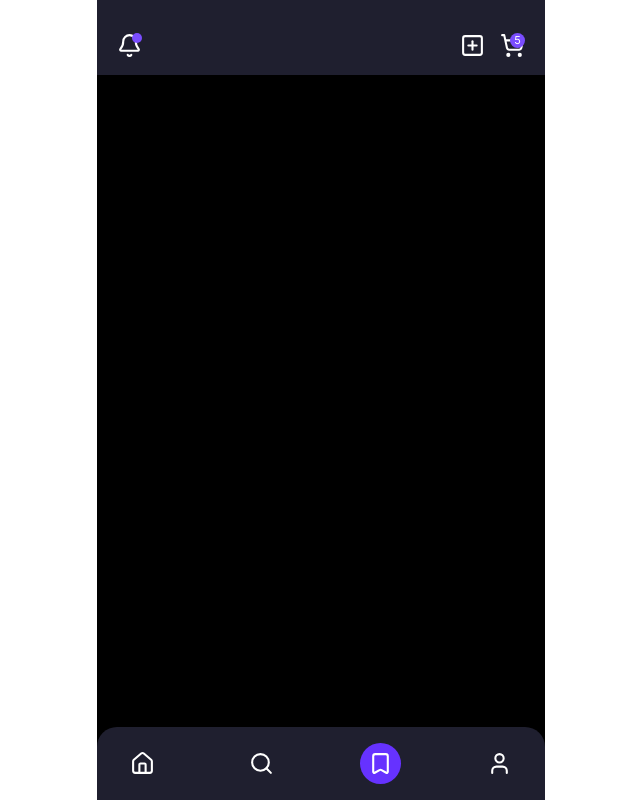
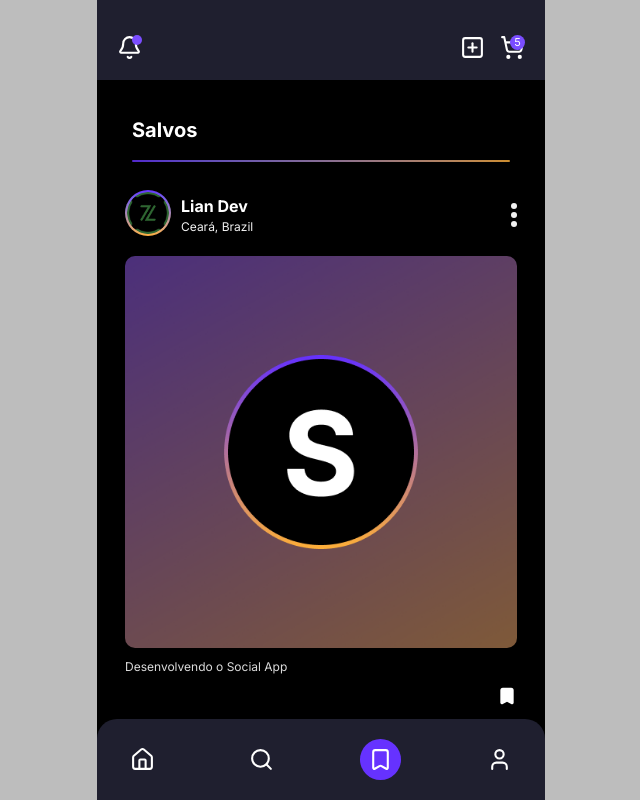
Before and after one commit to lian-carvalho/SocialApp, a Next.js app: page /saved in a window 1280 px wide. Before the commit this address had no page. Shown: the whole page, without its empty margins (319-959 px from the left). Built offline with nearby package versions, Linux system fonts and the light colour scheme.

Commit message:
New Saved page

```diff
--- /dev/null
+++ b/app/saved/page.tsx
@@ -0,0 +1,35 @@
+import API from "@/api/api"
+import PostDisplay from "@/components/ui/PostDisplay";
+
+export default function Saved() {
+    const savedPosts = API.getSavedPosts();
+    return (
+        <div className="screen-container">
+            <div className="flex flex-col pt-xl px-xl gap-s">
+                <h3 className="text-white font-bold">
+                    Salvos
+                </h3>
+                <span className="h-[2px] w-full bg-gradient-to-r from-purple to-orange opacity-80 rounded-full"></span>
+            </div>
+            {savedPosts.length && (
+                <div className="flex flex-col p-l gap-l">
+                    {savedPosts.map((post, index) =>
+                        <PostDisplay
+                            key={index}
+                            id={post.id}
+                            accountId={post.accountId}
+                            imageUrl={post.imageUrl}
+                            description={post.shortDescription}
+                            saved={post.saved}
+                        />
+                    )}
+                </div>
+            )}
+            {!savedPosts.length && (
+                <div className="flex-1 flex justify-center items-center p-l">
+                    <h5 className="text-gray text-center">Não há posts salvos.</h5>
+                </div>
+            )}
+        </div>
+    )
+}
```
